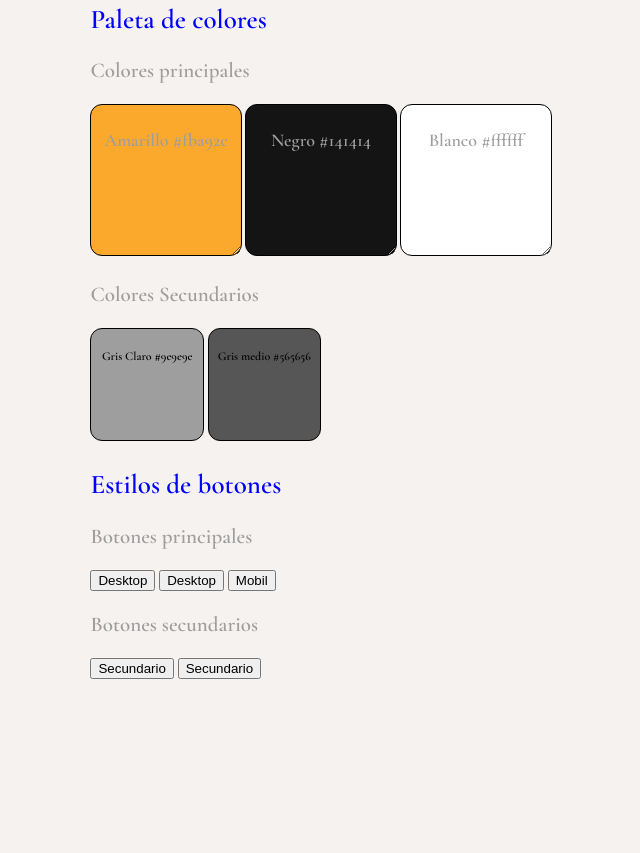
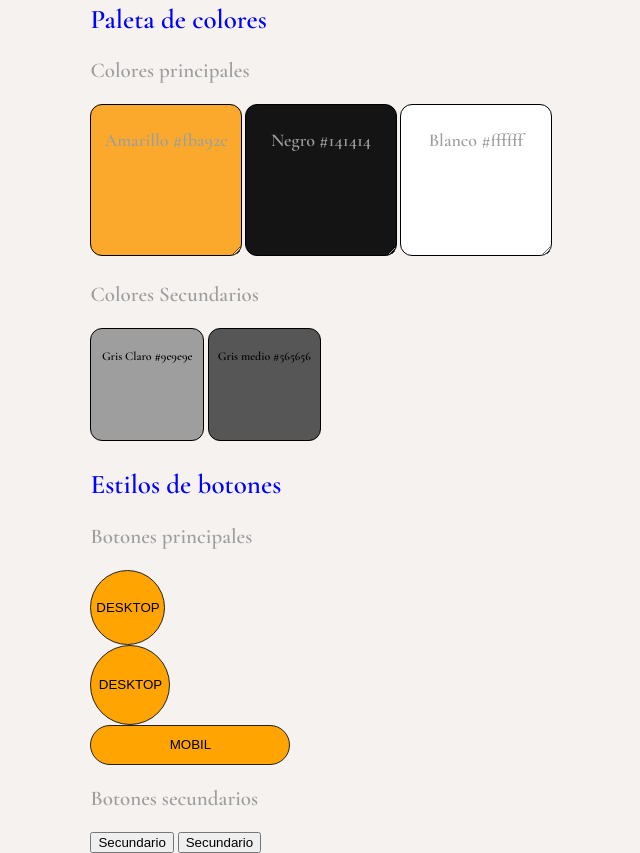
Before and after one commit to andreacasanova1/Palette-proyecto-alpha, a plain HTML site: page index.html in a window 1280 px wide. Shown: the part 426-1279 px from the top of the page, without its empty margins (319-959 px from the left). Before the commit the page ends 1105 px from the top, so only its background shows below. Drawn offline with nearby package versions, Linux system fonts and the light colour scheme.

```diff
--- a/CSS/style.css
+++ b/CSS/style.css
@@ -100,5 +100,68 @@ html,body {
 .float-element {
   position: relative;
  display: inline-flex;
+}
+
+
+ /* botones circulares para mobil y desktop y hover*/
+
+
+.btnpdesktop {
+  position: relative;
+  background-color: #ffa400;
+  border: 1px solid #222;
+  border-radius: 50px;
+  width: 75px;
+  height: 75px;
+  display: flex;
+  align-items: center;
+  text-transform: uppercase;
+  justify-content: center;
+  flex-wrap: nowrap;
+}
+
+.btnpdesktop:hover {
+  background-color: #ffffff;
+  color: #141414;
+  width: 160px;
+  height: 75px;
+
 
 }
+.btnpmobil {
+    position: relative;
+    background-color: #ffa400;
+    border: 1px solid #222;
+    border-radius: 40px;
+    width: 200px;
+    height: 40px;
+    display: flex;
+    align-items: center;
+    text-transform: uppercase;
+    justify-content: center;
+    flex-wrap: nowrap;
+}
+.btnpmobil:hover {
+  background-color: #9e9e9e;
+  color: #141414;
+}
+
+
+.btn {
+  position: relative;
+  background-color: #ffa400;
+  border: 1px solid #222;
+  border-radius: 50px;
+  width: 80px;
+  height: 80px;
+  display: flex;
+  align-items: center;
+  text-transform: uppercase;
+  justify-content: center;
+  flex-wrap: nowrap;
+
+ }
+ .btn:hover {
+  width: 200px;
+  height: 75px;
+ }
```
Also changed, not shown: img/DEFINITIVO 12:22.png (added), img/PAJARO NEGRO copia.png (added), img/pngwing.com (1).png (added), img/pngwing.com (2).png (added), img/pngwing.com.png (added), 2 other files.
